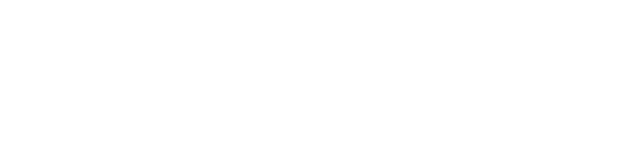
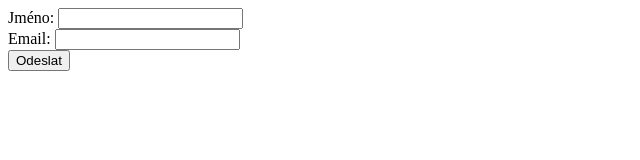
Before and after one commit to Zacera/HTML-znacky, a plain HTML site: page index.html in a window 1280 px wide. Shown: the whole page, without its empty margins (0-640 px from the left). Drawn offline with Linux system fonts and the light colour scheme.

Commit message:
form
příklad chat gpt

```diff
--- a/index.html
+++ b/index.html
@@ -6,6 +6,16 @@
     <title>Document</title>
 </head>
 <body>
+    <form action=""></form>
+    <form action="zpracovani.php" method="POST">
+        <label for="jmeno">Jméno:</label>
+        <input type="text" id="jmeno" name="jmeno">
+        <br>
+        <label for="email">Email:</label>
+        <input type="email" id="email" name="email">
+        <br>
+        <input type="submit" value="Odeslat">
+      </form>
 
 </body>
 </html>
```
